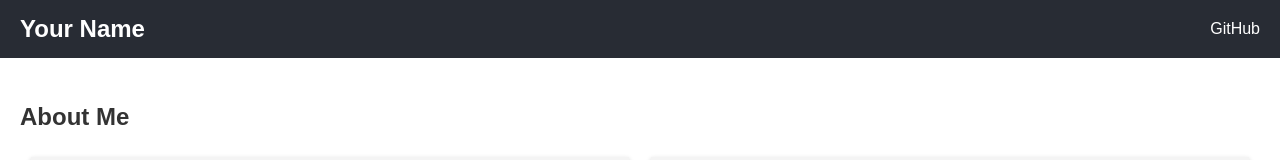
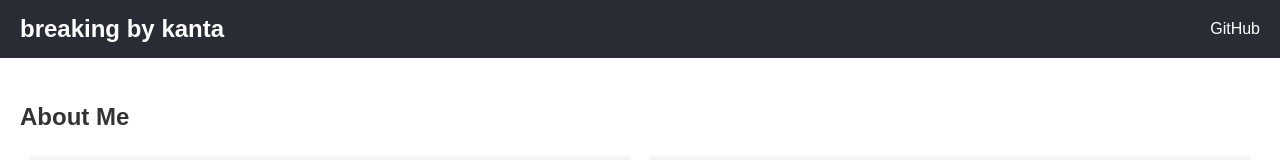
Before and after one commit to dyedai/TechNova-Portfolio, a React (Vite) app: page / in a window 1280 px wide. Shown: the top 160 px of the page. Built offline with nearby package versions, Linux system fonts and the light colour scheme.

Commit message:
first break

```diff
--- a/src/App.jsx
+++ b/src/App.jsx
@@ -7,7 +7,7 @@ function App() {
     <div className="app">
       {/* ヘッダー */}
       <header className="header">
-        <h1 className="name">Your Name</h1>
+        <h1 className="name">breaking by kanta</h1>
         <a href="https://github.com/your-profile" className="link">
           GitHub
         </a>
```
